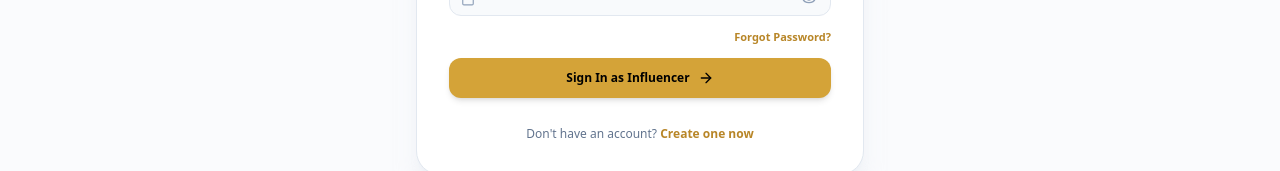
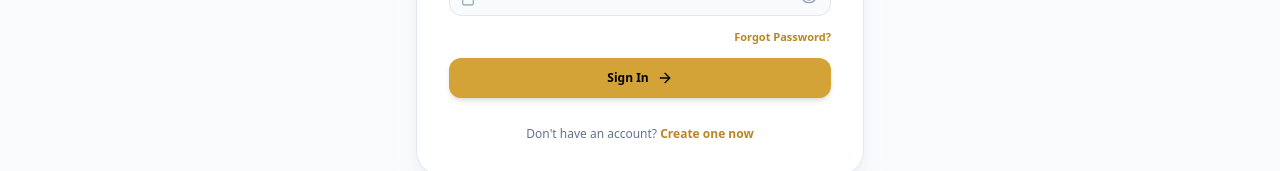
Before and after one commit to ap869533-boop/thebrandstory-, a React (Vite) app in the folder frontend/: page /login in a window 1280 px wide. Shown: the part 539-710 px from the top of the page. Built offline with nearby package versions, Linux system fonts and the light colour scheme; no server answers.

Commit message:
login view changes

```diff
--- a/frontend/src/views/LoginView.tsx
+++ b/frontend/src/views/LoginView.tsx
@@ -638,7 +638,7 @@ export const LoginView: React.FC = () => {
                 <span>{resetOtpSent ? 'Verify & Reset Password' : 'Send Reset Link'}</span>
               ) : mode === 'login' ? (
                 <>
-                  <span>Sign In as {role === 'CREATOR' ? 'Influencer' : 'Brand'}</span>
+                  <span>Sign In</span>
                   <ArrowRight className="w-4 h-4" />
                 </>
               ) : otpSent ? (
```
